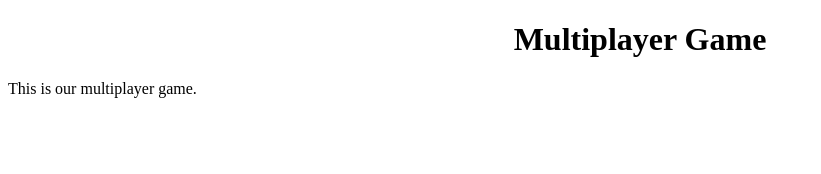
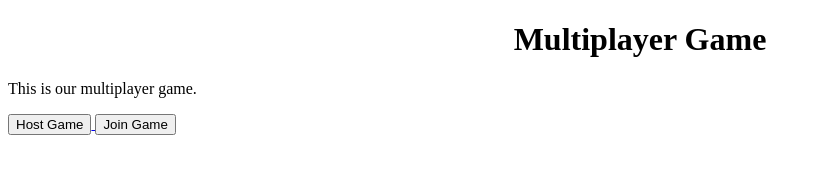
Before and after one commit to ty730/multiplayer-game, a website: page public/index.html in a window 1280 px wide. Shown: the whole page, without its empty margins (0-821 px from the left). Drawn offline with Linux system fonts and the light colour scheme.

Commit message:
Added buttons

```diff
--- a/public/index.html
+++ b/public/index.html
@@ -14,5 +14,11 @@
 <body>
   <h1>Multiplayer Game</h1>
   <p>This is our multiplayer game.</p>
+  <a href="host.html">
+    <button id="host-btn">Host Game</button>
+  </a>
+  <a href="join.html">
+    <button id="join-btn">Join Game</button>
+  </a>
 </body>
 </html>
```
